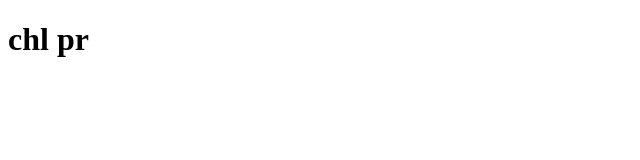
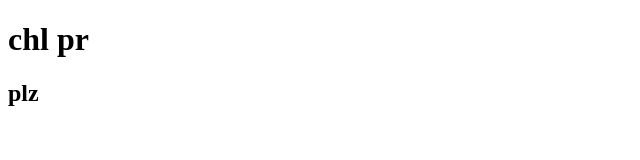
Before and after one commit to zahaashfaq/new-website, a plain HTML site: page index.html in a window 1280 px wide. Shown: the full height of the page, 0-640 px from the left. Drawn offline with Linux system fonts and the light colour scheme.

Commit message:
Added welcome message

```diff
--- a/index.html
+++ b/index.html
@@ -7,5 +7,6 @@
 </head>
 <body>
     <h1>chl pr</h1>
+    <h2>plz</h2>
 </body>
 </html>
```
